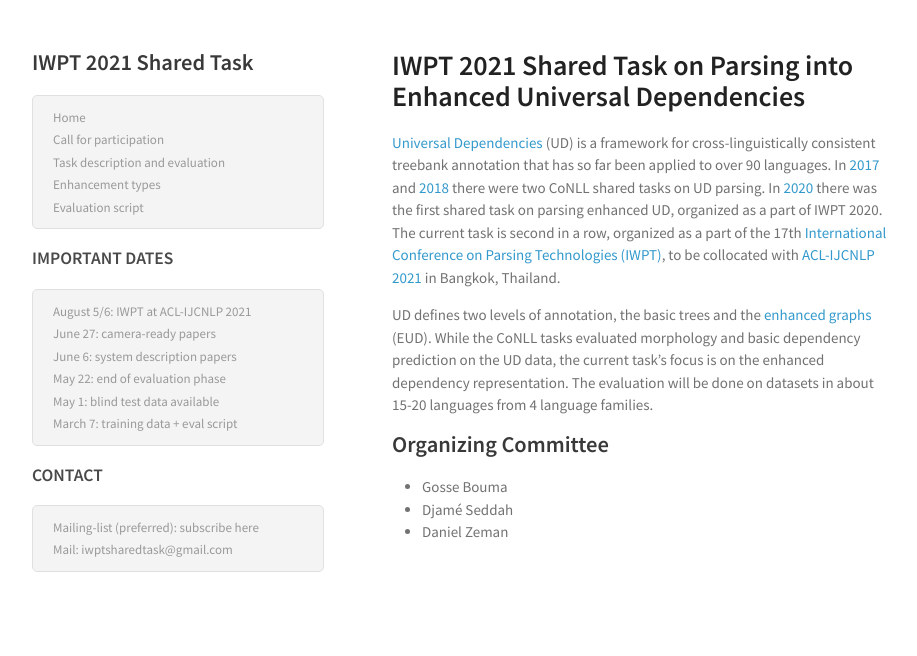
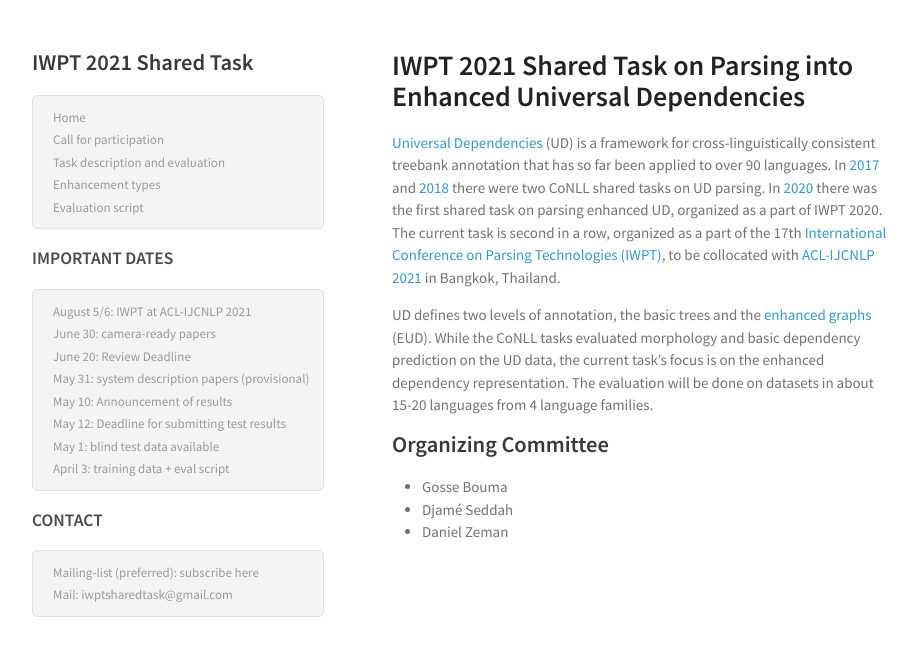
Before and after one commit to UniversalDependencies/iwpt21, a Jekyll site: the page built from index.md, in a window 1280 px wide. Shown: the top 656 px of the page, without its empty margins (178-1095 px from the left). Built offline with Jekyll 4.4.1, drawn with Linux system fonts in a browser that asks for light colours.

Commit message:
update schedule

```diff
--- a/_includes/header.html
+++ b/_includes/header.html
@@ -20,11 +20,13 @@
   <li><span>July 9: <a href="http://www.aclweb.org/anthology/K/K17/#3000">ACL Anthology</a></span></li>
   -->
   <li><span>August 5/6: <a href="https://iwpt21.sigparse.org/">IWPT</a> at <a href="http://2021.aclweb.org/">ACL-IJCNLP 2021</a></span></li>
-  <li><span>June 27: camera-ready papers</span></li>
-  <li><span>June 6: system description papers</span></li>
-  <li><span>May 22: end of evaluation phase</span></li>
+  <li><span>June 30: camera-ready papers</span></li>
+  <li><span>June 20: Review Deadline </span></li>
+  <li><span>May 31: system description papers  (provisional)</span></li>
+  <li><span>May 10: Announcement of results	</span></li>
+  <li><span>May 12: Deadline for submitting test results</span></li>
   <li><span>May 1: blind test data available</span></li>
-  <li><span>March 7: training data + eval script</span></li>
+  <li><span>April 3: training data + eval script</span></li>
 </ul>
 
 
```
